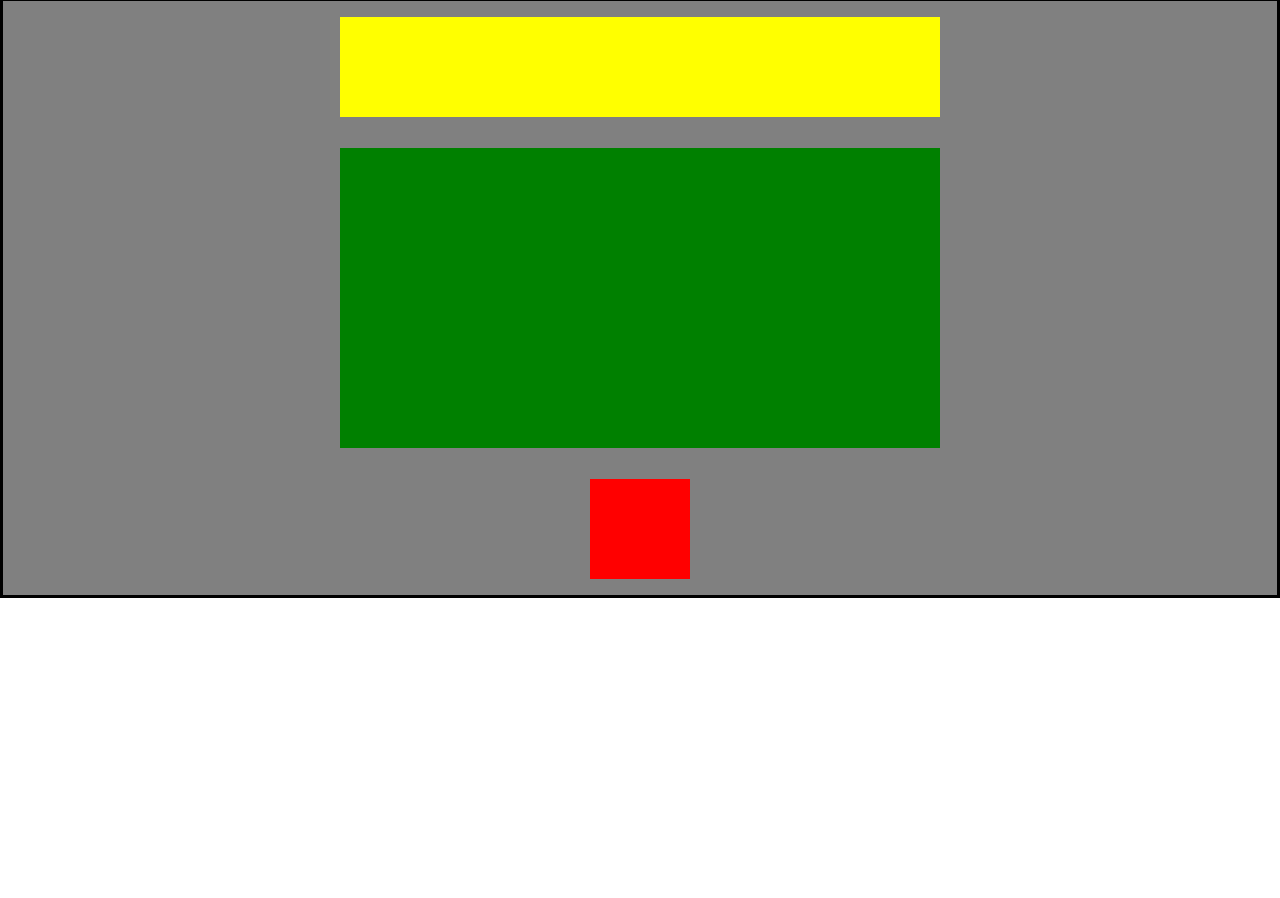
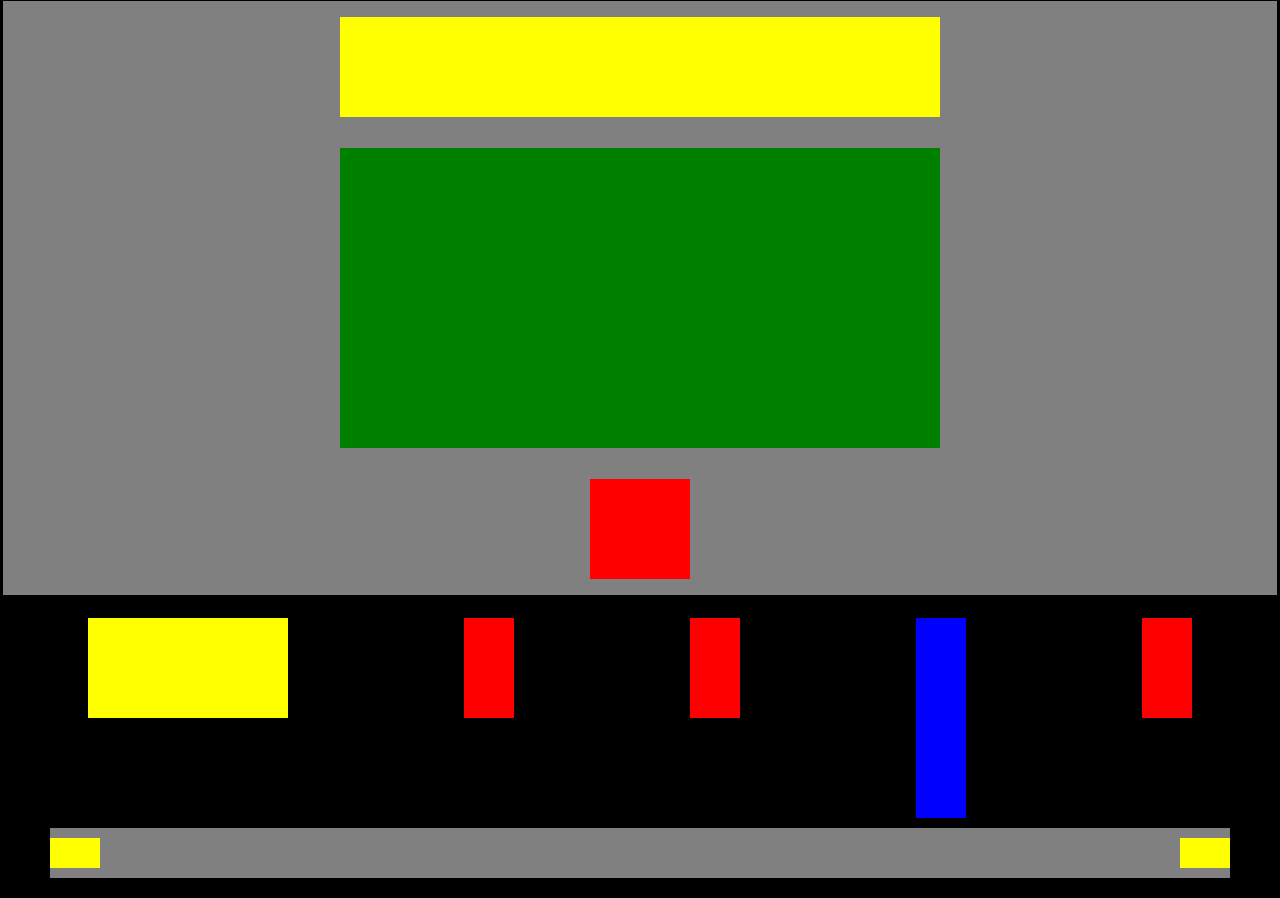
Before and after one commit to Giuliopanza/htmlcss-struttura-discord, a plain HTML site: page index.html in a window 1280 px wide. Shown: the part 1502-2400 px from the top of the page. Before the commit the page ends 2100 px from the top, so only its background shows below. Drawn offline with Linux system fonts and the light colour scheme.

Commit message:
create footer

```diff
--- a/css/style.css
+++ b/css/style.css
@@ -15,11 +15,11 @@ nav{
     margin: 0 50px;
 }
 
-.flex-container-1, #flex-container-2{
+.flex-container-1, #flex-container-2, #flex-container-3{
     display: flex;
 }
 
-#logo{
+.logo{
     height: 30px;
     width: 50px;
     background-color: yellow;
@@ -104,3 +104,47 @@ main #flex-container-2{
     justify-content: space-around;
     align-items: center;
 }
+
+footer{
+    height: 300px;
+    background-color: black;
+}
+
+.flex-container-1 #text-3{
+    background-color: yellow;
+    height: 100px;
+    width: 200px;
+    margin-top: 20px;
+}
+
+.flex-container-1 .column-1{
+    background-color: red;
+    height: 100px;
+    width: 50px;
+    margin-top: 20px;
+}
+
+.flex-container-1 #column-2{
+    background-color: blue;
+    height: 200px;
+    width: 50px;
+    margin-top: 20px;
+}
+
+footer .flex-container-1{
+    justify-content: space-around;
+}
+
+footer #flex-container-3{
+    height: 50px;
+    background-color: gray;
+    margin: 10px 50px;
+    align-items: center;
+    justify-content: space-between;
+}
+
+#flex-container-3 #button-3{
+    height: 30px;
+    width: 50px;
+    background-color: yellow;
+}
--- a/index.html
+++ b/index.html
@@ -9,7 +9,7 @@
 <body>
     <header>
         <nav class="flex-container-1">
-            <div id="logo"></div>
+            <div class="logo"></div>
             <div id="menu"></div>
             <div id="button-1"></div>
         </nav>
@@ -35,12 +35,17 @@
         </section>
     </main>
     <footer>
-        <div></div>
-        <div></div>
-        <div></div>
-        <div></div>
-        <div></div>
-        <div></div>
+        <div class="flex-container-1">
+         <div id="text-3"></div>
+         <div class="column-1"></div>
+         <div class="column-1"></div>
+         <div id="column-2"></div>
+         <div class="column-1"></div>
+        </div>
+        <div id="flex-container-3">
+         <div class="logo"></div>
+         <div id="button-3"></div>
+        </div>
     </footer>
 </body>
 </html>
```
